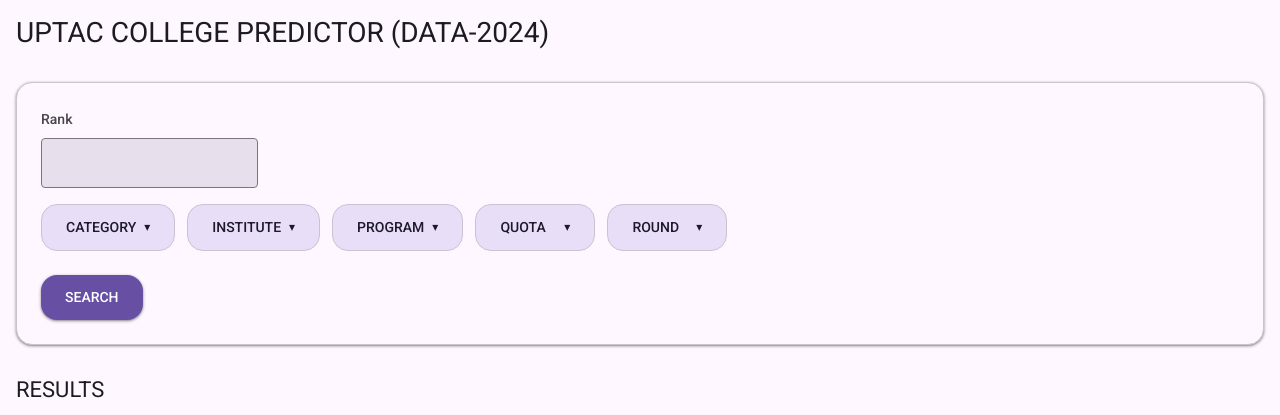
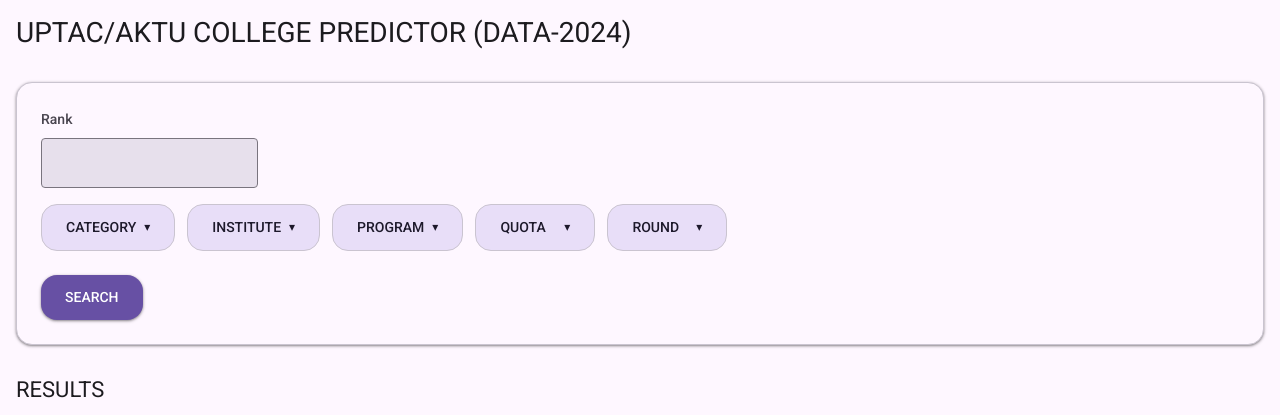
Before and after one commit to git-divy/uptac, a Flask app: page / in a window 1280 px wide. Shown: the top 415 px of the page. Run offline with Flask 3, Linux system fonts and the light colour scheme; data that the repository does not hold is empty.

Commit message:
Update index.html

```diff
--- a/templates/index.html
+++ b/templates/index.html
@@ -2,8 +2,20 @@
 <html lang="en">
   <head>
     <meta charset="UTF-8" />
-    <title>UPTAC COLLEGE PREDICTOR</title>
+    <title>UPTAC/AKTU COLLEGE PREDICTOR</title>
     <meta name="viewport" content="width=device-width, initial-scale=1" />
+
+    <!-- SEO Meta Tags -->
+    <meta name="description" content="UPTAC College Predictor helps you find the best college based on your UPTAC 2024 rank, category, quota, and program.">
+    <meta name="keywords" content="UPTAC, AKTU, College Predictor, UPTU, Engineering Admission, Counselling, Rank Wise Colleges">
+    <meta name="author" content="UPTAC Tools Team">
+
+    <!-- Open Graph / Social Media Meta Tags -->
+    <meta property="og:title" content="UPTAC College Predictor 2024">
+    <meta property="og:description" content="Find your best AKTU/UPTU college using our UPTAC 2024 predictor tool.">
+    <meta property="og:type" content="website">
+    <meta property="og:url" content="https://uptac.onrender.com">
+
     <link
       href="https://cdn.jsdelivr.net/npm/bootstrap@5.3.0/dist/css/bootstrap.min.css"
       rel="stylesheet"
@@ -526,7 +538,7 @@
     </style>
   </head>
   <body class="p-3">
-    <h3>UPTAC COLLEGE PREDICTOR (DATA-2024)</h3>
+    <h3>UPTAC/AKTU COLLEGE PREDICTOR (DATA-2024)</h3>
 
     <form id="filter-form" class="mb-3">
       <div class="row g-3 mb-3">
```
